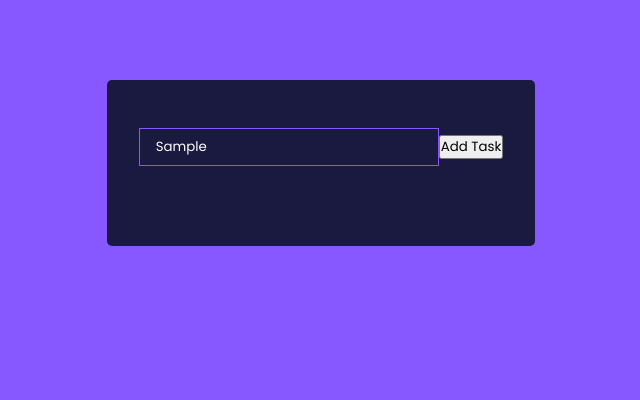
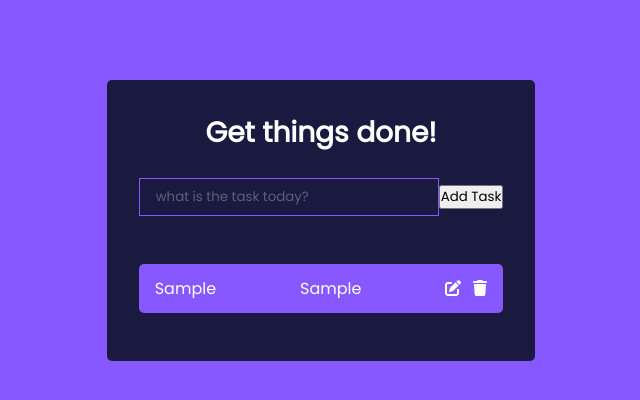
Before and after one commit to OceaneEmile/React-Todo-list, a React (Create React App) app in the folder my-app/: page / in a window 1280 px wide. Both pictures are taken after typing "Sample" into the empty fields and a click on the button "Add Task". Shown: the top 400 px of the page, without its empty margins (319-959 px from the left). Built offline with nearby package versions, Linux system fonts and the light colour scheme.

Commit message:
onclick button

```diff
--- a/my-app/src/components/Todo.js
+++ b/my-app/src/components/Todo.js
@@ -0,0 +1,17 @@
+import React from 'react'
+import { FontAwesomeIcon } from '@fortawesome/react-fontawesome'
+import { faPenToSquare } from '@fortawesome/free-solid-svg-icons'
+import { faTrash } from '@fortawesome/free-solid-svg-icons'
+
+export const Todo = ({task,toggleComplete}) => {
+  return (
+    <div className='Todo'Todo>
+     <p className={`${task.completed ? "completed" : "incompleted"}`} onClick={() => toggleComplete(task.id)}>{task.task}</p>
+      <p>{task.task}</p>
+      <div>
+        <FontAwesomeIcon icon={faPenToSquare}/>
+        <FontAwesomeIcon icon={faTrash}/>
+      </div>
+    </div>
+  )
+}
--- a/my-app/src/components/TodoForm.js
+++ b/my-app/src/components/TodoForm.js
@@ -4,11 +4,15 @@
   const [value,setValue] = useState("")
   const handleSubmit = (e) =>{
     e.preventDefault();
+
     addTodo(value);
+
+    setValue("");
   }
   return (
     <form className='TodoForm' onSubmit ={handleSubmit}>
-        <input type='text' className='todo-input' placeholder='what is the task today?'  onChange= {(e) =>setValue(e.target.value)}/>
+        <input type='text' className='todo-input' value={value} placeholder='what is the task today?'  onChange= {(e) =>setValue(e.target.value)}/>
+
         <button type='submit'className='todo-button'>Add Task</button>
     </form>
   )
--- a/my-app/src/components/TodoWrapper.js
+++ b/my-app/src/components/TodoWrapper.js
@@ -1,17 +1,32 @@
 import React, {useState} from 'react'
 import { TodoForm } from './TodoForm'
+import { Todo } from "./Todo";
 import { v4 as uuidv4 } from 'uuid';
 uuidv4();
 
 export const TodoWrapper = () => {
   const [todos, setTodos] =useState([])
+
   const addTodo = (todo) => {
     setTodos([...todos,{id:uuidv4(),task:todo,completed:false, isEditing:false}])
     console.log(todos)
   }
+
+  const toggleComplete = (id) => {
+    setTodos(
+      todos.map((todo) =>
+        todo.id === id ? { ...todo, isEditing: !todo.isEditing } : todo
+      )
+    );
+  }
   return (
     <div className='TodoWrapper'>
+    <h1>Get things done!</h1>
     <TodoForm addTodo={addTodo}/>
+    {todos.map((todo, index) =>
+    (<Todo task={todo} key={index}
+    toggleComplete={toggleComplete}/>
+    ))}
     </div>
   )
 }
```
